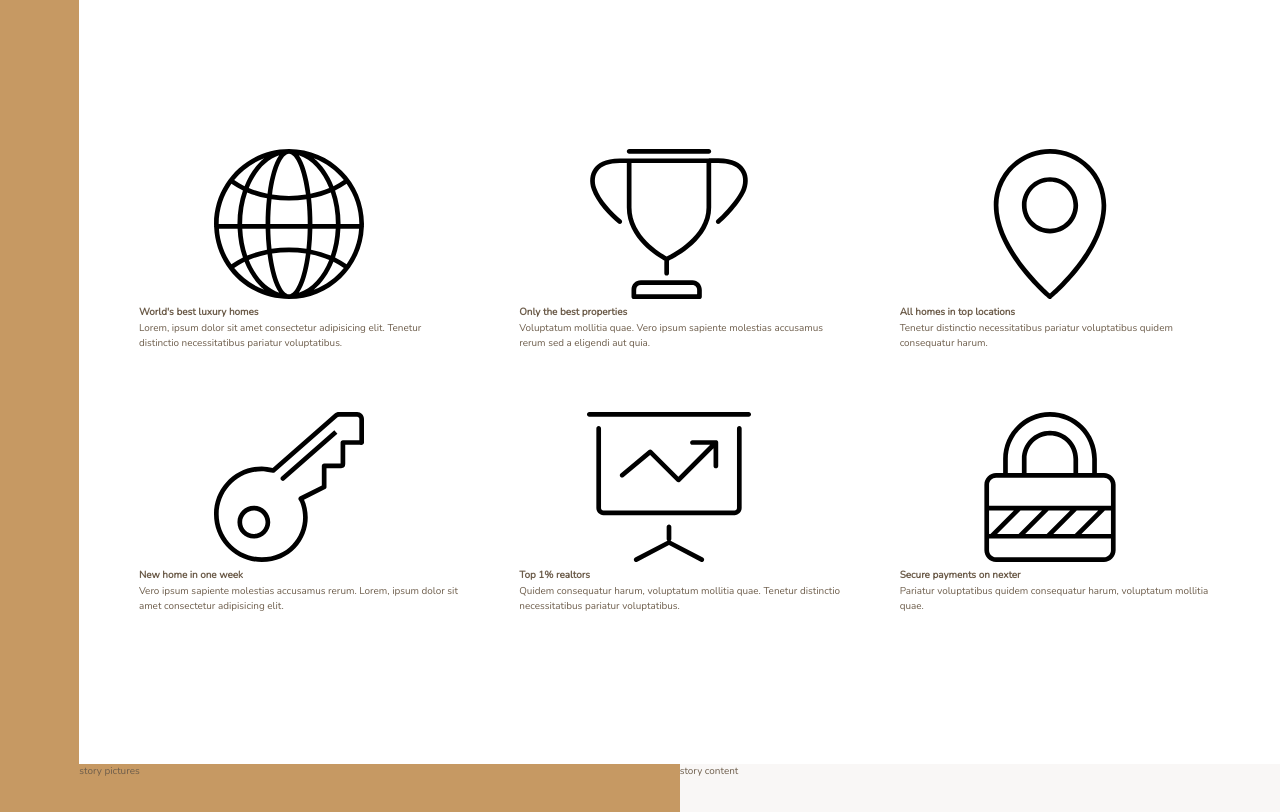
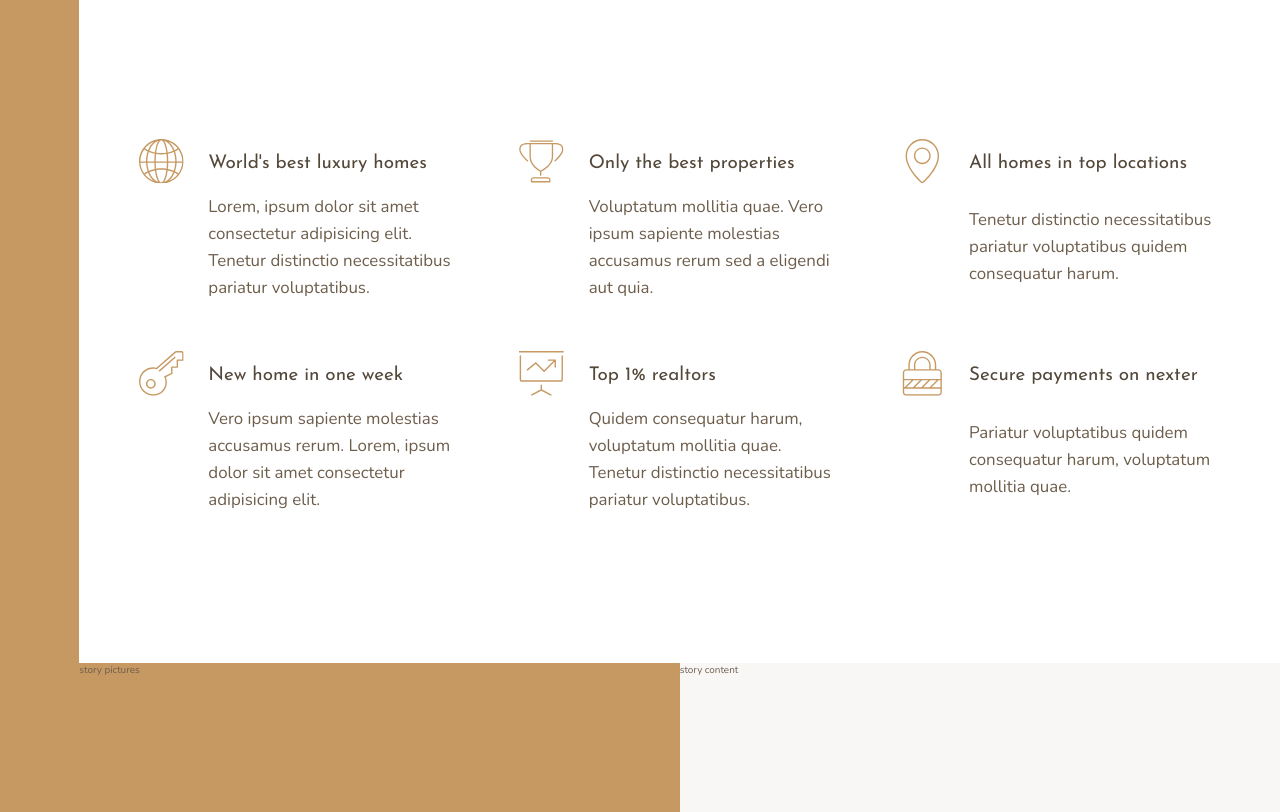
Before and after one commit to fatema-khalaf/Nexter, a website: page index.html in a window 1280 px wide. Shown: the part 640-1452 px from the top of the page. Drawn offline with nearby package versions, Linux system fonts and the light colour scheme.

Commit message:
Video-109

```diff
--- a/index.html
+++ b/index.html
@@ -23,7 +23,7 @@
         <svg class="feature__icon">
           <use xlink:href="img/sprite.svg#icon-global"></use>
         </svg>
-        <h4 class="heading-4">World's best luxury homes</h4>
+        <h4 class="heading-4 heading-4--dark">World's best luxury homes</h4>
         <p class="feature__text">
           Lorem, ipsum dolor sit amet consectetur adipisicing elit. Tenetur
           distinctio necessitatibus pariatur voluptatibus.
@@ -33,7 +33,7 @@
         <svg class="feature__icon">
           <use xlink:href="img/sprite.svg#icon-trophy"></use>
         </svg>
-        <h4 class="heading-4">Only the best properties</h4>
+        <h4 class="heading-4 heading-4--dark">Only the best properties</h4>
         <p class="feature__text">
           Voluptatum mollitia quae. Vero ipsum sapiente molestias accusamus
           rerum sed a eligendi aut quia.
@@ -43,7 +43,7 @@
         <svg class="feature__icon">
           <use xlink:href="img/sprite.svg#icon-map-pin"></use>
         </svg>
-        <h4 class="heading-4">All homes in top locations</h4>
+        <h4 class="heading-4 heading-4--dark">All homes in top locations</h4>
         <p class="feature__text">
           Tenetur distinctio necessitatibus pariatur voluptatibus quidem
           consequatur harum.
@@ -53,7 +53,7 @@
         <svg class="feature__icon">
           <use xlink:href="img/sprite.svg#icon-key"></use>
         </svg>
-        <h4 class="heading-4">New home in one week</h4>
+        <h4 class="heading-4 heading-4--dark">New home in one week</h4>
         <p class="feature__text">
           Vero ipsum sapiente molestias accusamus rerum. Lorem, ipsum dolor sit
           amet consectetur adipisicing elit.
@@ -63,7 +63,7 @@
         <svg class="feature__icon">
           <use xlink:href="img/sprite.svg#icon-presentation"></use>
         </svg>
-        <h4 class="heading-4">Top 1% realtors</h4>
+        <h4 class="heading-4 heading-4--dark">Top 1% realtors</h4>
         <p class="feature__text">
           Quidem consequatur harum, voluptatum mollitia quae. Tenetur distinctio
           necessitatibus pariatur voluptatibus.
@@ -73,7 +73,7 @@
         <svg class="feature__icon">
           <use xlink:href="img/sprite.svg#icon-lock"></use>
         </svg>
-        <h4 class="heading-4">Secure payments on nexter</h4>
+        <h4 class="heading-4 heading-4--dark">Secure payments on nexter</h4>
         <p class="feature__text">
           Pariatur voluptatibus quidem consequatur harum, voluptatum mollitia
           quae.
--- a/sass/_features.scss
+++ b/sass/_features.scss
@@ -3,6 +3,28 @@
 
   margin: 15rem 0;
   display: grid;
-  grid-template-columns: repeat(3, 1fr);
+  //grid-template-columns: repeat(3, 1fr);
+  grid-template-columns: repeat(
+    auto-fit,
+    minmax(25rem, 1fr)
+  ); // responsive column number
   grid-gap: 6rem;
 }
+.feature {
+  display: grid;
+  grid-template-columns: min-content 1fr; // min-content == auto
+  grid-row-gap: 1.5rem;
+  grid-column-gap: 2.5rem;
+  align-items: start; // fix the small text extra white spaces
+
+  &__icon {
+    fill: $color-primary;
+    width: 4.5rem;
+    height: 4.5rem;
+    grid-row: 1 / span 2; // -1==span2 but -1 only work with explicit grid
+    transform: translateY(-1rem);
+  }
+  &__text {
+    font-size: 1.7rem;
+  }
+}
--- a/sass/_typography.scss
+++ b/sass/_typography.scss
@@ -0,0 +1,26 @@
+%heading {
+  font-family: $font-display;
+  font-weight: 400;
+}
+
+.heading-1 {
+  @extend %heading;
+}
+.heading-2 {
+  @extend %heading;
+}
+.heading-3 {
+  @extend %heading;
+}
+.heading-4 {
+  @extend %heading;
+  font-size: 1.9rem;
+
+  // we created class modifier here to assign different heading colors
+  &--light {
+    color: $color-grey-light-1;
+  }
+  &--dark {
+    color: $color-grey-dark-1;
+  }
+}
```
Also changed, not shown: css/style.css.
